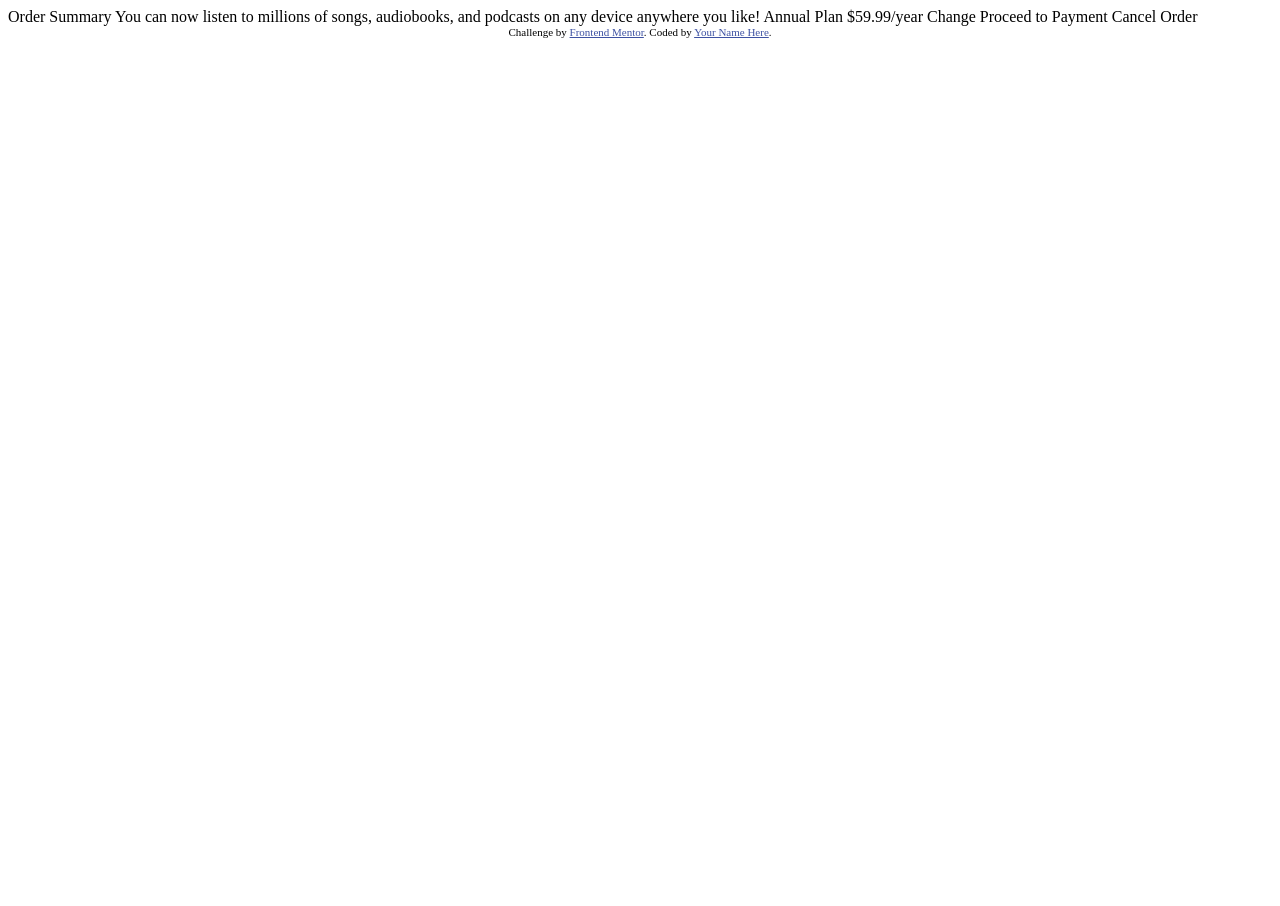
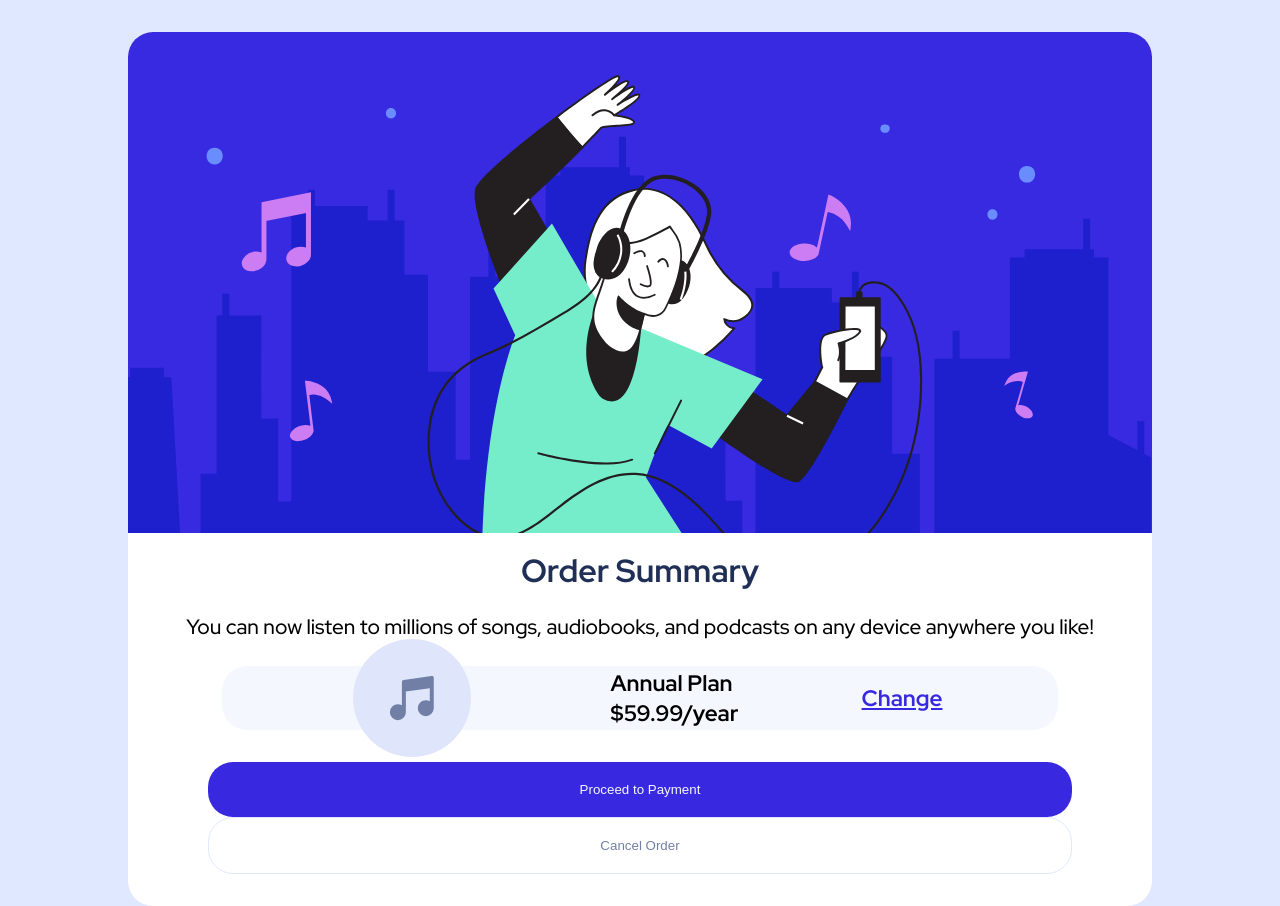
Before and after one commit to roseandlily33/order-summary-component, a plain HTML site: page index.html in a window 1280 px wide. Before the commit the page ends 800 px from the top, so only its background shows below. Drawn offline with Linux system fonts and the light colour scheme.

Commit message:
Finished the project

```diff
--- a/index.html
+++ b/index.html
@@ -7,31 +7,38 @@
   <link rel="icon" type="image/png" sizes="32x32" href="./images/favicon-32x32.png">
 
   <title>Frontend Mentor | Order summary card</title>
-
-  <!-- Feel free to remove these styles or customise in your own stylesheet 👍 -->
-  <style>
-    .attribution { font-size: 11px; text-align: center; }
-    .attribution a { color: hsl(228, 45%, 44%); }
-  </style>
+  <link href="style.css" rel="stylesheet" />
 </head>
 <body>
+  <main>
+    <section class="container">
+      <img src="images/illustration-hero.svg" alt="dancing guy" />
+      <div id="words">
+      <h1>Order Summary</h1>
+      <p>
+        You can now listen to millions of songs, audiobooks, and podcasts on any
+        device anywhere you like!
+      </p>
+      <div class="options">
+        <img src="images/icon-music.svg" alt="music note" />
+        <div class="middle">
+        <h2>
+          Annual Plan
+        </h2>
+        <h2>
+          $59.99/year
+        </h2>
+      </div>
+        <h2 id="change">Change</h2>
+      </div>
+      <div id="bottomButtons">
+        <button id="proceed">Proceed to Payment</button>
+        <button id="cancel">Cancel Order</button>
+      </div>
+    </div>
+    </section>
+  </main>
 
-  Order Summary
 
-  You can now listen to millions of songs, audiobooks, and podcasts on any
-  device anywhere you like!
-
-  Annual Plan
-  $59.99/year
-
-  Change
-
-  Proceed to Payment
-  Cancel Order
-
-  <div class="attribution">
-    Challenge by <a href="https://www.frontendmentor.io?ref=challenge" target="_blank">Frontend Mentor</a>.
-    Coded by <a href="#">Your Name Here</a>.
-  </div>
 </body>
 </html>
--- /dev/null
+++ b/style.css
@@ -0,0 +1,162 @@
+@import url('https://fonts.googleapis.com/css2?family=Red+Hat+Display:wght@500;700;900&display=swap');
+
+:root {
+    --Paleblue: hsl(225, 100%, 94%);
+    --Brightblue: hsl(245, 75%, 52%);
+    --Verypaleblue: hsl(225, 100%, 98%);
+    --Desaturatedblue: hsl(224, 23%, 55%);
+    --Darkblue: hsl(223, 47%, 23%);
+    --RedHat: 'Red Hat Display', sans-serif;
+}
+
+
+* {
+    margin: 0;
+    padding: 0;
+    box-sizing: border-box;
+}
+
+body {
+    font-size: 1em;
+    background-color: var(--Paleblue);
+}
+main{
+    font-family: var(--RedHat);
+    height: 100vh;
+    width: 100vw;
+    margin-block: 2em;
+}
+.container{
+    background-color: white;
+    display: flex;
+    flex-direction: column;
+    margin: 0 auto;
+    width: 80vw;
+    height: 80wh;
+    justify-content: center;
+    align-items: center;
+    border-radius: 25px;
+
+}
+.container img{
+    border-top-right-radius: 25px;
+    border-top-left-radius: 25px;
+    width: 100%;
+
+}
+#word{
+    display: flex;
+    justify-content: center;
+    align-items: center;
+}
+ h1{
+    color: var(--Darkblue);
+    font-size: 2em;
+    padding: 0.5em;
+    text-align: center;
+
+}
+p{
+   font-size: 0.8em;
+   text-align: center;
+ padding-inline: 0.5em;
+   line-height: 1.8em;
+   margin-bottom: 1em;
+
+}
+.options{
+    display: flex;
+    font-size: 1em;
+    align-items: center;
+    justify-content: space-around;
+    background-color: var(--Verypaleblue);
+    border-radius: 25px;
+    width: 90%;
+    margin: 0 auto;
+    padding: 0.5em;
+    height: 15vh;
+}
+.options img{
+    float: left;
+    padding: 1em;
+    max-height: 100px;
+    max-width: 100px;
+
+}
+.options h2{
+    font-size: 0.8em;
+
+}
+.middle{
+    padding: 1em;
+}
+#change{
+    color: var(--Brightblue);
+    text-decoration: underline;
+}
+#bottomButtons{
+    display: flex;
+    flex-direction:column;
+    justify-content: center;
+    align-items: center;
+    padding: 2em;
+    font-size: 1em;
+
+}
+#proceed{
+    border: none;
+    border-radius: 25px;
+    background-color: var(--Brightblue);
+    color: var(--Verypaleblue);
+    padding: 1.5em;
+    text-align: center;
+    width: 100%;
+
+
+}
+#cancel{
+    border-radius: 25px;
+    padding: 1.5em;
+    text-align: center;
+    width: 100%;
+    border: 1px solid var(--Paleblue);
+    background-color: transparent;
+    color: var(--Desaturatedblue);
+
+}
+@media screen and (min-width: 768px) {
+    h1{
+        font-size: 2em;
+    }
+    p{
+        font-size: 1.3em;
+    }
+
+    .options img{
+        max-height: 150px;
+        max-width: 150px;
+    }
+    .options {
+        display: flex;
+        justify-content: space-between;
+    }
+    .options h2{
+        font-size: 1.3em;
+    }
+}
+@media screen and (min-width: 1026px){
+
+    .options{
+        justify-content: space-evenly;
+        width: 90%;
+        height: 8vh;
+    }
+    .options img{
+        max-height: 150px;
+        max-width: 150px;
+    }
+    .options h2{
+        font-size: 1.4em;
+
+    }
+}
```
Also changed, not shown: 3 other files.
